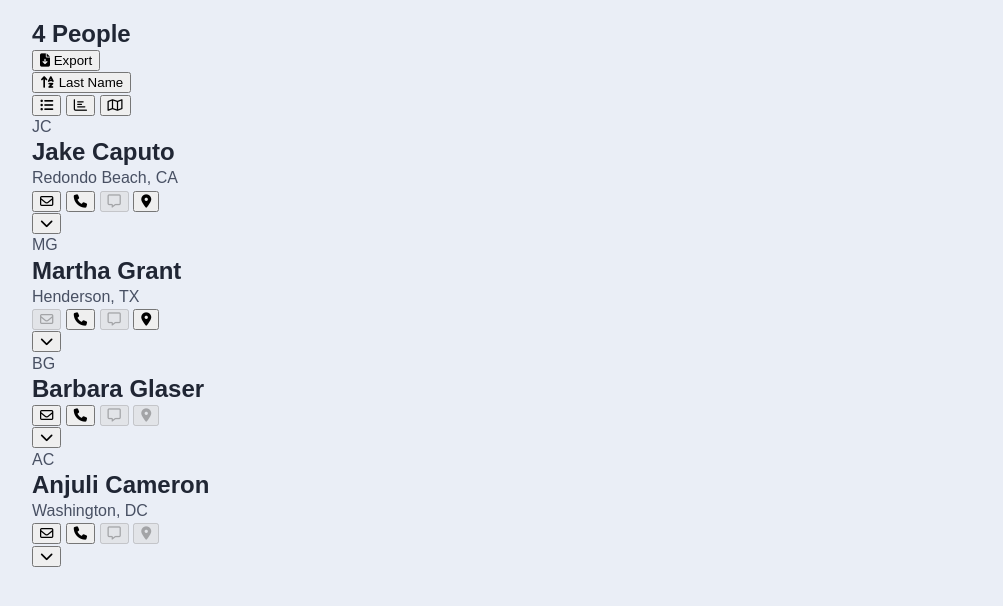
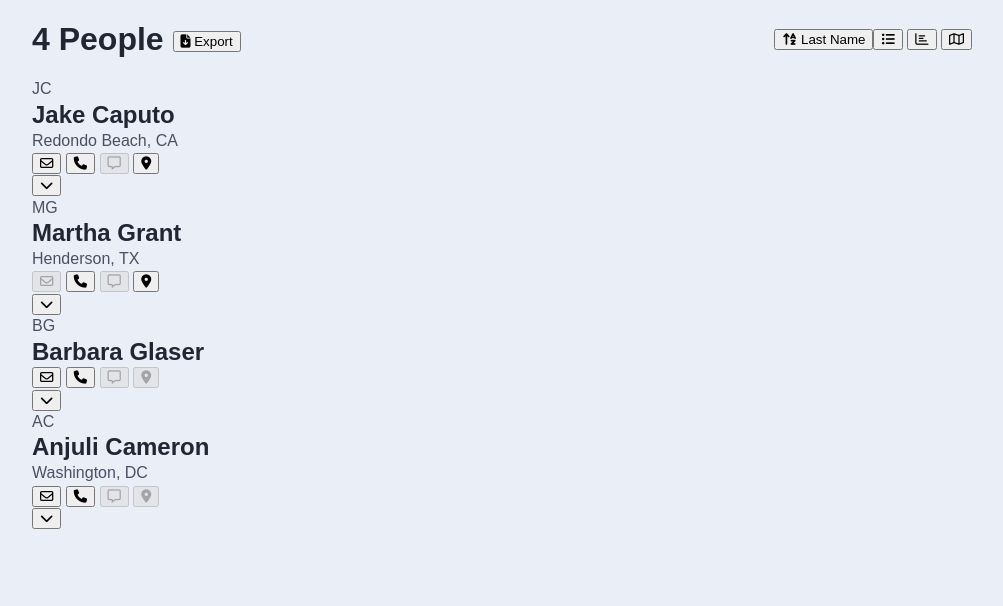
Before and after one commit to kyleschaeffer/ab-contacts, a website: page src/index.html in a window 1280 px wide. Shown: the whole page, without its empty margins (138-1141 px from the left). Drawn offline with Linux system fonts and the light colour scheme; a web font is replaced by a local one.

Commit message:
Add title bar layout, tweak title HTML

```diff
--- a/src/css/app.css
+++ b/src/css/app.css
@@ -95,6 +95,35 @@ figure {
   }
 }
 
+/* Title bar */
+.title-bar {
+  align-items: center;
+  display: flex;
+  flex-wrap: wrap;
+  margin-bottom: var(--gutter);
+}
+
+.title {
+  font-size: 2rem;
+}
+
+.title-btn {
+  vertical-align: middle;
+}
+
+.title-bar-actions {
+  display: flex;
+  justify-content: flex-end;
+  width: 100%;
+}
+
+@media only screen and (min-width: 480px) {
+  .title-bar-actions {
+    margin-left: auto;
+    width: auto;
+  }
+}
+
 /* Screen readers only */
 .sr-only {
   border: 0;
--- a/src/index.html
+++ b/src/index.html
@@ -16,14 +16,13 @@
   <section class="page">
     <!-- Title bar -->
     <header class="title-bar" role="banner">
-      <h1 class="title">4 People</h1>
-
-      <div class="btn-group">
-        <button class="btn btn-sm">
+      <h1 class="title">
+        4 People
+        <button class="btn btn-sm title-btn">
           <i class="fas fa-file-download" aria-hidden="true"></i>
           Export
         </button>
-      </div>
+      </h1>
 
       <div class="title-bar-actions">
         <div class="btn-group">
```
